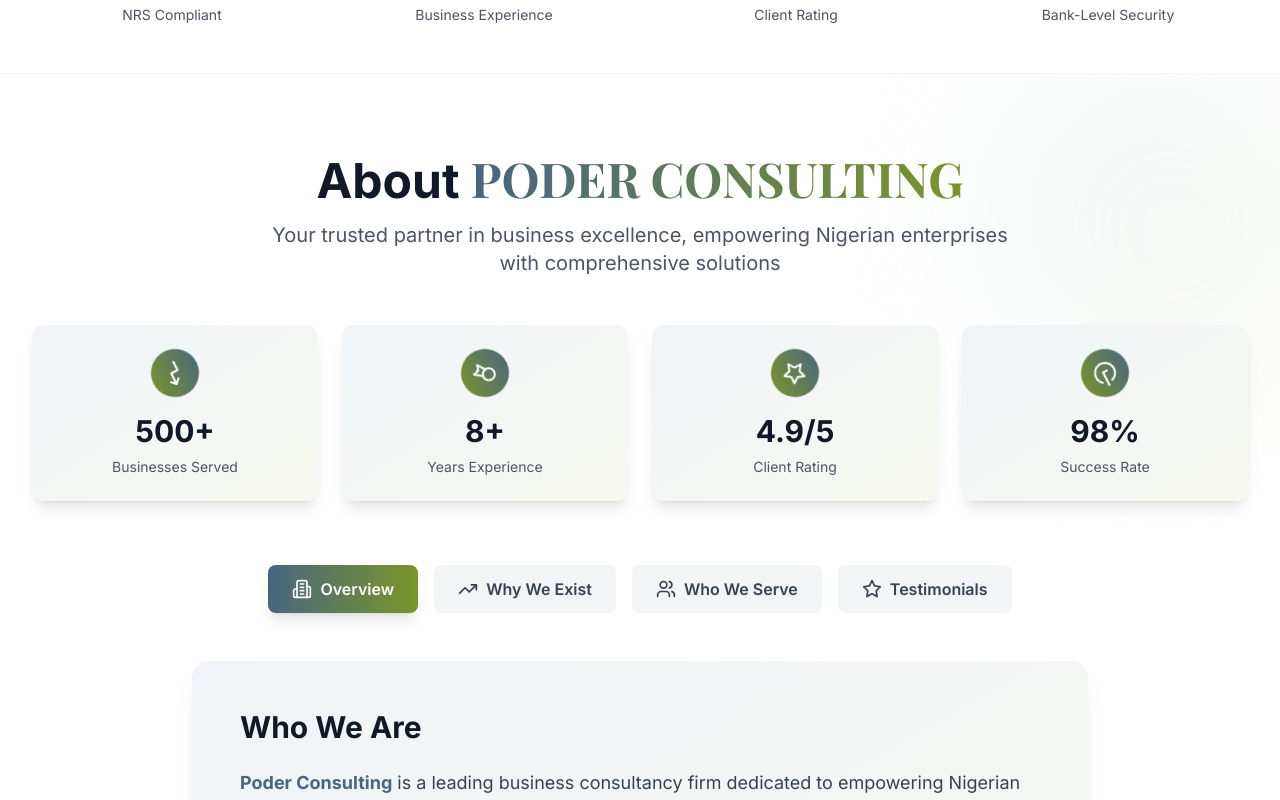
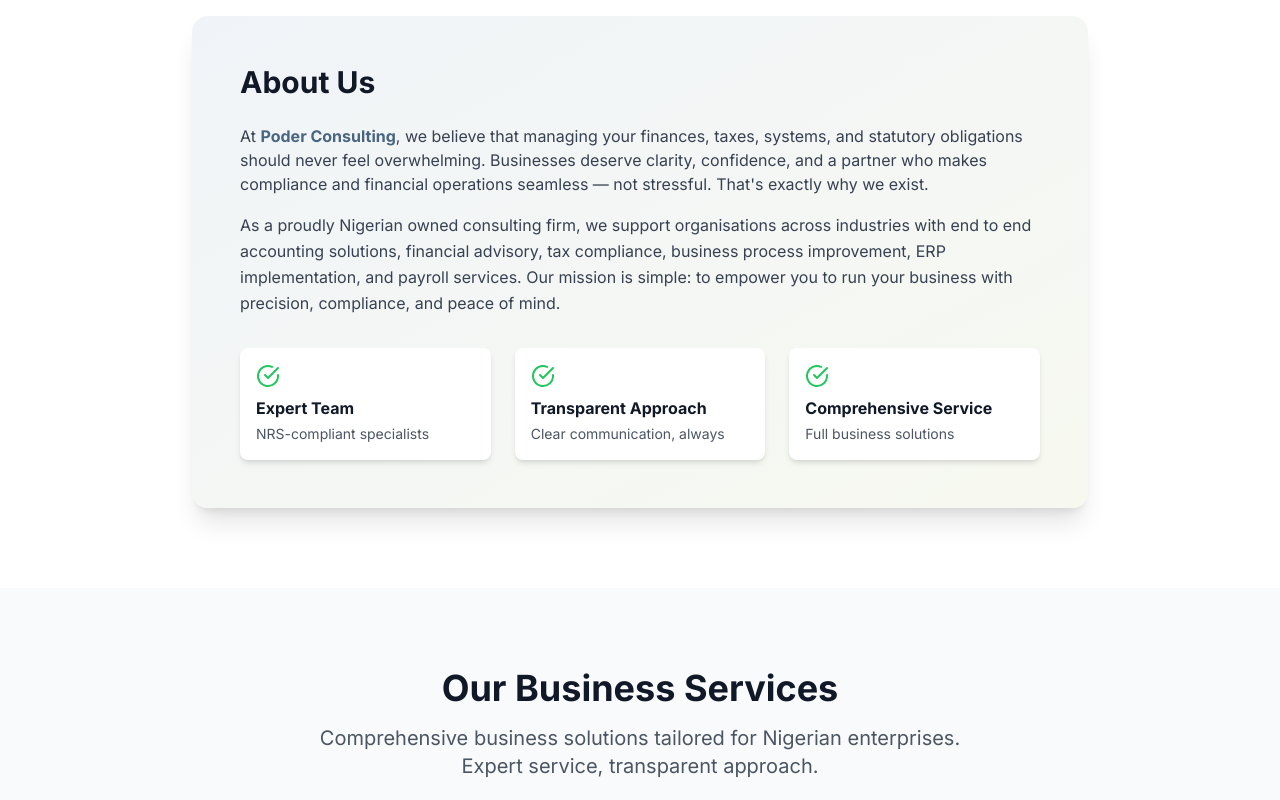
Before and after one commit to darlculus/poder-consulting-website, a Next.js app: page / in a window 1280 px wide. Shown: the part 960-1760 px from the top of the page. Built offline with nearby package versions, Linux system fonts and the light colour scheme; a web font is replaced by a local one.

Commit message:
worked on the about us section

```diff
--- a/src/app/page.tsx
+++ b/src/app/page.tsx
@@ -3,7 +3,6 @@
 import { useState } from 'react'
 import Navbar from '@/components/layout/Navbar'
 import Hero from '@/components/sections/Hero'
-import TrustIndicators from '@/components/sections/TrustIndicators'
 import AboutUs from '@/components/sections/AboutUs'
 import ServicesCarousel from '@/components/sections/ServicesCarousel'
 import HowItWorks from '@/components/sections/HowItWorks'
@@ -24,7 +23,6 @@ export default function Home() {
       <main className="min-h-screen">
         <Navbar />
         <Hero />
-        <TrustIndicators />
         <AboutUs />
         <ServicesCarousel />
         <HowItWorks />
--- a/src/components/sections/AboutUs.tsx
+++ b/src/components/sections/AboutUs.tsx
@@ -2,8 +2,7 @@
 
 import { useState } from 'react'
 import { motion, AnimatePresence } from 'framer-motion'
-import { Building2, Users, Award, TrendingUp, CheckCircle, Star, Quote } from 'lucide-react'
-import Image from 'next/image'
+import { Building2, Users, TrendingUp, CheckCircle, Star, Quote } from 'lucide-react'
 
 export default function AboutUs() {
   const [activeTab, setActiveTab] = useState('overview')
@@ -13,13 +12,6 @@ export default function AboutUs() {
     { id: 'why-exist', label: 'Why We Exist', icon: TrendingUp },
     { id: 'who-uses', label: 'Who We Serve', icon: Users },
     { id: 'testimonials', label: 'Testimonials', icon: Star },
-  ]
-
-  const stats = [
-    { number: '500+', label: 'Businesses Served', icon: TrendingUp },
-    { number: '8+', label: 'Years Experience', icon: Award },
-    { number: '4.9/5', label: 'Client Rating', icon: Star },
-    { number: '98%', label: 'Success Rate', icon: CheckCircle },
   ]
 
 const clientTypes = [
@@ -87,77 +79,7 @@ export default function AboutUs() {
 
   return (
     <section id="about" className="py-20 bg-white relative overflow-hidden">
-      {/* Animated background elements */}
-      <motion.div
-        animate={{
-          x: [0, 100, 0],
-          y: [0, -50, 0],
-        }}
-        transition={{
-          duration: 20,
-          repeat: Infinity,
-          ease: "easeInOut"
-        }}
-        className="absolute top-0 right-0 w-96 h-96 bg-gradient-to-br from-primary-100 to-accent-100 rounded-full blur-3xl opacity-30"
-      />
-
       <div className="container-custom relative z-10">
-        <motion.div
-          initial={{ opacity: 0, y: 20 }}
-          whileInView={{ opacity: 1, y: 0 }}
-          transition={{ duration: 0.6 }}
-          viewport={{ once: true }}
-          className="text-center mb-12"
-        >
-          <motion.h2
-            initial={{ opacity: 0, scale: 0.9 }}
-            whileInView={{ opacity: 1, scale: 1 }}
-            transition={{ duration: 0.5 }}
-            viewport={{ once: true }}
-            className="text-4xl md:text-5xl font-bold mb-4"
-          >
-            About{' '}
-            <span className="font-serif bg-gradient-to-r from-primary-600 to-accent-600 bg-clip-text text-transparent">
-              PODER CONSULTING
-            </span>
-          </motion.h2>
-          <p className="text-xl text-gray-600 max-w-3xl mx-auto">
-            Your trusted partner in business excellence, empowering Nigerian enterprises with comprehensive solutions
-          </p>
-        </motion.div>
-
-        {/* Animated Stats */}
-        <div className="grid grid-cols-2 md:grid-cols-4 gap-6 mb-16">
-          {stats.map((stat, index) => (
-            <motion.div
-              key={index}
-              initial={{ opacity: 0, y: 20 }}
-              whileInView={{ opacity: 1, y: 0 }}
-              transition={{ duration: 0.5, delay: index * 0.1 }}
-              viewport={{ once: true }}
-              whileHover={{ scale: 1.05, y: -5 }}
-              className="bg-gradient-to-br from-primary-50 to-accent-50 rounded-xl p-6 text-center shadow-lg hover:shadow-2xl transition-all"
-            >
-              <motion.div
-                animate={{ rotate: [0, 360] }}
-                transition={{ duration: 3, repeat: Infinity, ease: "linear" }}
-                className="w-12 h-12 bg-gradient-to-br from-primary-600 to-accent-600 rounded-full flex items-center justify-center mx-auto mb-4"
-              >
-                <stat.icon className="text-white" size={24} />
-              </motion.div>
-              <motion.div
-                initial={{ scale: 0 }}
-                whileInView={{ scale: 1 }}
-                transition={{ duration: 0.5, delay: index * 0.1 + 0.3 }}
-                viewport={{ once: true }}
-                className="text-3xl font-bold text-gray-900 mb-2"
-              >
-                {stat.number}
-              </motion.div>
-              <div className="text-sm text-gray-600">{stat.label}</div>
-            </motion.div>
-          ))}
-        </div>
 
         {/* Tab Navigation */}
         <div className="flex flex-wrap justify-center gap-4 mb-12">
@@ -197,7 +119,7 @@ export default function AboutUs() {
                   transition={{ delay: 0.2 }}
                   className="text-3xl font-bold mb-6"
                 >
-                  Who We Are
+                  About Us
                 </motion.h3>
                 <motion.div
                   initial={{ opacity: 0 }}
@@ -205,17 +127,10 @@ export default function AboutUs() {
                   transition={{ delay: 0.3 }}
                   className="space-y-4 text-gray-700 leading-relaxed"
                 >
-                  <p className="text-lg">
-                    <strong className="text-primary-600">Poder Consulting</strong> is a leading business consultancy firm dedicated to empowering
-                    Nigerian enterprises with comprehensive accounting, tax compliance, payroll, and ERP solutions.
+                  <p className="text-base">At <strong className="text-primary-600">Poder Consulting</strong>, we believe that managing your finances, taxes, systems, and statutory obligations should never feel overwhelming. Businesses deserve clarity, confidence, and a partner who makes compliance and financial operations seamless — not stressful. That's exactly why we exist.
                   </p>
                   <p>
-                    With over 8 years of experience and a team of NRS-compliant specialists, we've helped over 500 businesses
-                    navigate the complexities of Nigerian business regulations with confidence and strategic insight.
-                  </p>
-                  <p>
-                    Our mission is to provide exceptional business services that combine expert knowledge with innovative solutions,
-                    delivering seamless experiences that drive business growth and compliance.
+                    As a proudly Nigerian owned consulting firm, we support organisations across industries with end to end accounting solutions, financial advisory, tax compliance, business process improvement, ERP implementation, and payroll services. Our mission is simple: to empower you to run your business with precision, compliance, and peace of mind.
                   </p>
                 </motion.div>
 
@@ -254,78 +169,80 @@ export default function AboutUs() {
               transition={{ duration: 0.5 }}
               className="max-w-4xl mx-auto"
             >
-              <div className="bg-gradient-to-br from-accent-50 to-primary-50 rounded-2xl p-8 md:p-12 shadow-xl">
+              <div className="bg-gradient-to-br from-accent-50 to-primary-50 rounded-2xl p-8 md:p-12 shadow-xl space-y-8">
                 <motion.h3
                   initial={{ opacity: 0, y: 20 }}
                   animate={{ opacity: 1, y: 0 }}
                   transition={{ delay: 0.2 }}
-                  className="text-3xl font-bold mb-6 text-center"
+                  className="text-3xl font-bold"
                 >
                   Why We Exist
                 </motion.h3>
-                <motion.div
+
+                <motion.p
                   initial={{ opacity: 0 }}
                   animate={{ opacity: 1 }}
                   transition={{ delay: 0.3 }}
-                  className="space-y-6 text-gray-700 leading-relaxed"
+                  className="text-base text-gray-700 leading-relaxed"
                 >
-                  <p className="text-lg text-center mb-8">
-                    <strong className="text-primary-600">We exist to bridge the gap between business ambition and regulatory compliance in Nigeria.</strong>
-                  </p>
+                  Every business — whether a growing startup or an established enterprise — faces the same challenges:
+                </motion.p>
 
-                  <div className="grid md:grid-cols-2 gap-8">
-                    <motion.div
+                <motion.ul
+                  initial={{ opacity: 0 }}
+                  animate={{ opacity: 1 }}
+                  transition={{ delay: 0.4 }}
+                  className="space-y-3"
+                >
+                  {[
+                    'Navigating regulatory complexity',
+                    'Maintaining accurate financial records',
+                    'Meeting NRS, VAT, WHT, PAYE and statutory deadlines',
+                    'Sustaining efficient, well-designed operational systems',
+                  ].map((item, i) => (
+                    <motion.li
+                      key={i}
                       initial={{ opacity: 0, x: -20 }}
                       animate={{ opacity: 1, x: 0 }}
-                      transition={{ delay: 0.4 }}
-                      className="bg-white rounded-xl p-6 shadow-md"
+                      transition={{ delay: 0.45 + i * 0.1 }}
+                      className="flex items-start gap-3"
                     >
-                      <h4 className="text-xl font-bold text-primary-600 mb-3">🎯 Our Purpose</h4>
-                      <p>
-                        Many Nigerian businesses struggle with complex regulatory requirements, from PAYE calculations to NRS compliance.
-                        We simplify these challenges, allowing entrepreneurs to focus on what they do best - growing their businesses.
+                      <span className="mt-1 w-6 h-6 rounded-full bg-gradient-to-br from-primary-600 to-accent-600 flex items-center justify-center flex-shrink-0">
+                        <CheckCircle className="text-white" size={14} />
+                      </span>
+                      <span className="text-base text-gray-700">{item}</span>
+                    </motion.li>
+                  ))}
+                </motion.ul>
+
+                <motion.div
+                  initial={{ opacity: 0, y: 10 }}
+                  animate={{ opacity: 1, y: 0 }}
+                  transition={{ delay: 0.9 }}
+                  className="bg-white rounded-xl p-6 shadow-md border-l-4 border-primary-600"
+                >
+                  <p className="text-base text-gray-700 leading-relaxed">These challenges can slow you down. But with the right partner, they don't have to.
                   </p>
                 </motion.div>
 
-                    <motion.div
-                      initial={{ opacity: 0, x: 20 }}
-                      animate={{ opacity: 1, x: 0 }}
-                      transition={{ delay: 0.5 }}
-                      className="bg-white rounded-xl p-6 shadow-md"
+                <motion.p
+                  initial={{ opacity: 0 }}
+                  animate={{ opacity: 1 }}
+                  transition={{ delay: 1.0 }}
+                  className="text-base text-gray-700 leading-relaxed"
                 >
-                      <h4 className="text-xl font-bold text-accent-600 mb-3">🚀 Our Vision</h4>
-                      <p>
-                        To be Nigeria's most trusted business partner, empowering every enterprise - from startups to established companies -
-                        with the tools, knowledge, and support needed to thrive in today's competitive landscape.
-                      </p>
-                    </motion.div>
+                  <strong className="text-primary-600">Poder Consulting</strong> was established to give businesses a smooth, reliable and personalised way to manage their financial and compliance obligations. Unlike large institutions that focus on volume, we focus on <em>you</em> — your structure, your industry, your pain points, and your goals.
+                </motion.p>
 
                 <motion.div
-                      initial={{ opacity: 0, x: -20 }}
-                      animate={{ opacity: 1, x: 0 }}
-                      transition={{ delay: 0.6 }}
-                      className="bg-white rounded-xl p-6 shadow-md"
+                  initial={{ opacity: 0, y: 10 }}
+                  animate={{ opacity: 1, y: 0 }}
+                  transition={{ delay: 1.1 }}
+                  className="bg-gradient-to-r from-primary-600 to-accent-600 rounded-xl p-6 text-white"
                 >
-                      <h4 className="text-xl font-bold text-primary-600 mb-3">💡 Our Impact</h4>
-                      <p>
-                        Every business we serve becomes more efficient, compliant, and profitable. We don't just provide services -
-                        we build lasting partnerships that contribute to Nigeria's economic growth and development.
+                  <p className="text-base font-semibold leading-relaxed">
+                    We take the complexity off your shoulders, allowing you to focus on what truly matters: <span className="underline decoration-white/60">growing your business.</span>
                   </p>
-                    </motion.div>
-
-                    <motion.div
-                      initial={{ opacity: 0, x: 20 }}
-                      animate={{ opacity: 1, x: 0 }}
-                      transition={{ delay: 0.7 }}
-                      className="bg-white rounded-xl p-6 shadow-md"
-                    >
-                      <h4 className="text-xl font-bold text-accent-600 mb-3">🤝 Our Commitment</h4>
-                      <p>
-                        We're committed to excellence, integrity, and innovation. Every solution we provide is tailored to Nigerian business needs,
-                        ensuring compliance with local regulations while driving sustainable growth.
-                      </p>
-                    </motion.div>
-                  </div>
                 </motion.div>
               </div>
             </motion.div>
```
Lines whose indentation alone changed are shown as unchanged.
